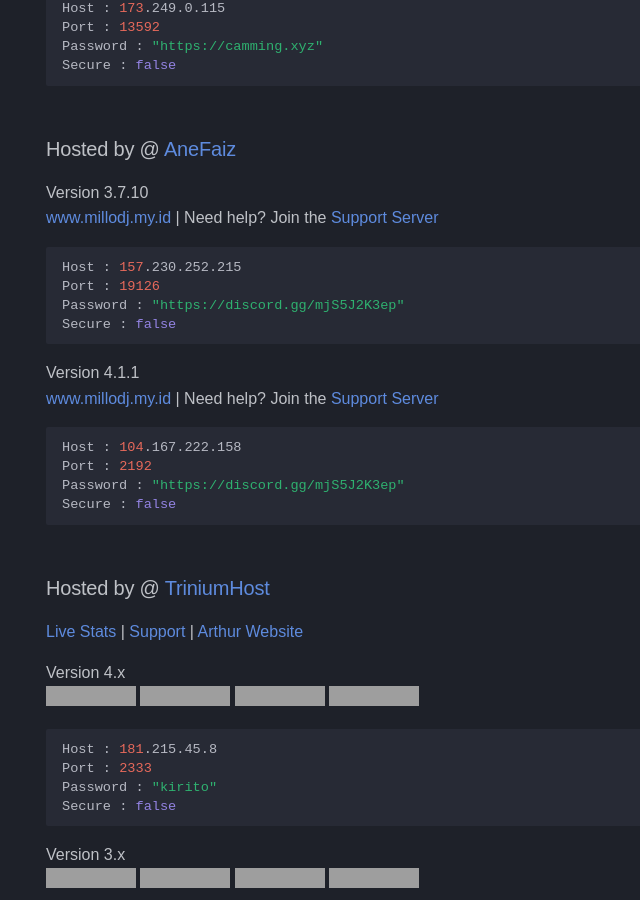
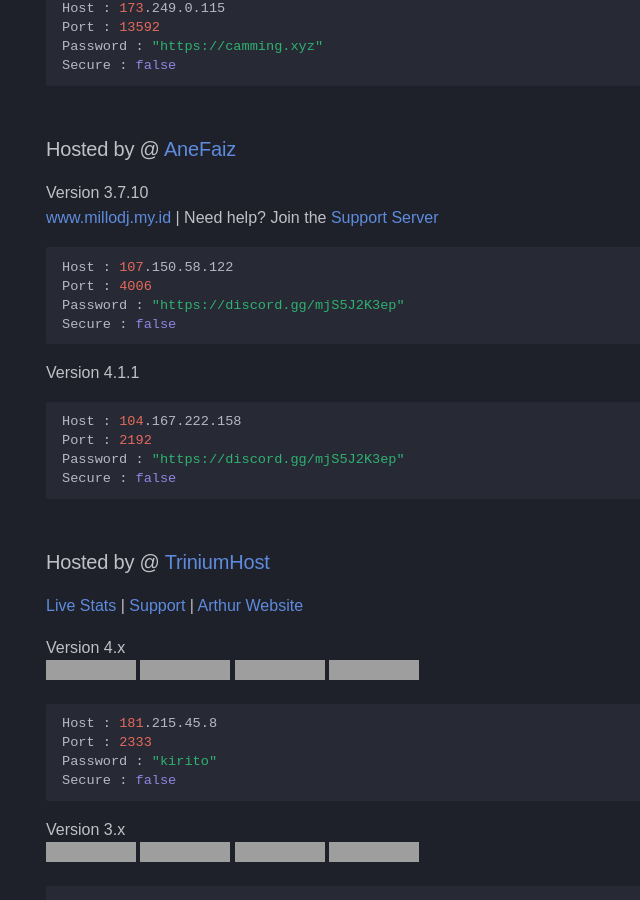
Before and after one commit to DarrenOfficial/lavalink-list, an MkDocs documentation site: the page built from docs/NoSSL/Lavalink-NonSSL.md, in a window 1280 px wide and 900 px high, scrolled down 1405 px, cut to the strip 0-900 px from the top of the window. Shown: the whole strip, without its empty margins (0-640 px from the left). Built offline with MkDocs 1.6.1 and Material for MkDocs 9.7.7, drawn with Linux system fonts in a browser that asks for light colours; some web fonts are replaced; comment, search, counter and statistics services are not loaded; a style sheet for code colours, icons or effects is not loaded; grey boxes are pictures that could not be loaded.

Commit message:
Update Lavalink-NonSSL.md
Ganti ip dan port, lavalink v3

````diff
--- a/docs/NoSSL/Lavalink-NonSSL.md
+++ b/docs/NoSSL/Lavalink-NonSSL.md
@@ -75,13 +75,12 @@ Secure : false
 Version 3.7.10 <br />
 [www.millodj.my.id](https://millodj.my.id) | Need help? Join the [Support Server](https://discord.gg/mjS5J2K3ep)
 ```bash
-Host : 157.230.252.215
-Port : 19126
+Host : 107.150.58.122
+Port : 4006
 Password : "https://discord.gg/mjS5J2K3ep"
 Secure : false
 ```
 Version 4.1.1 <br />
-[www.millodj.my.id](https://millodj.my.id) | Need help? Join the [Support Server](https://discord.gg/mjS5J2K3ep)
 ```bash
 Host : 104.167.222.158
 Port : 2192
````
